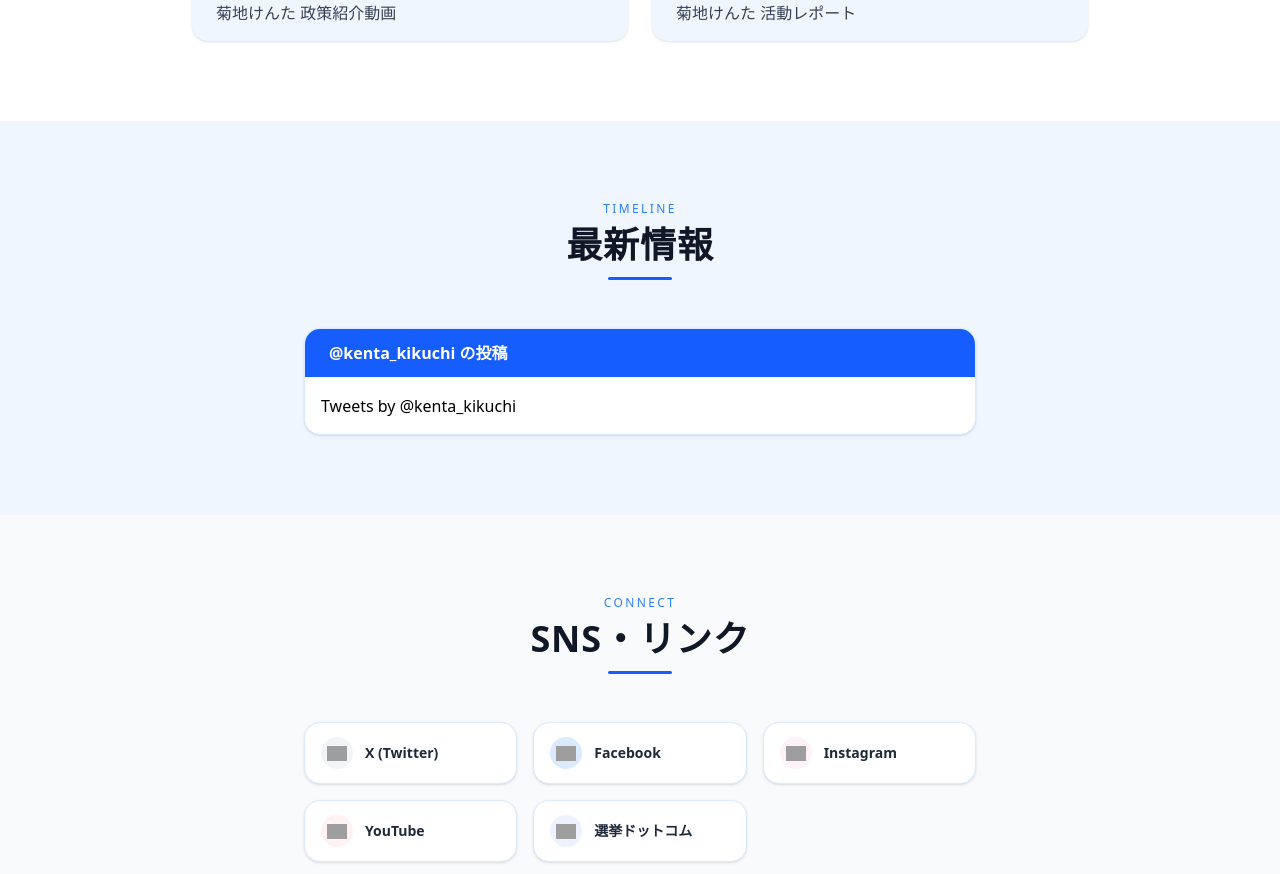
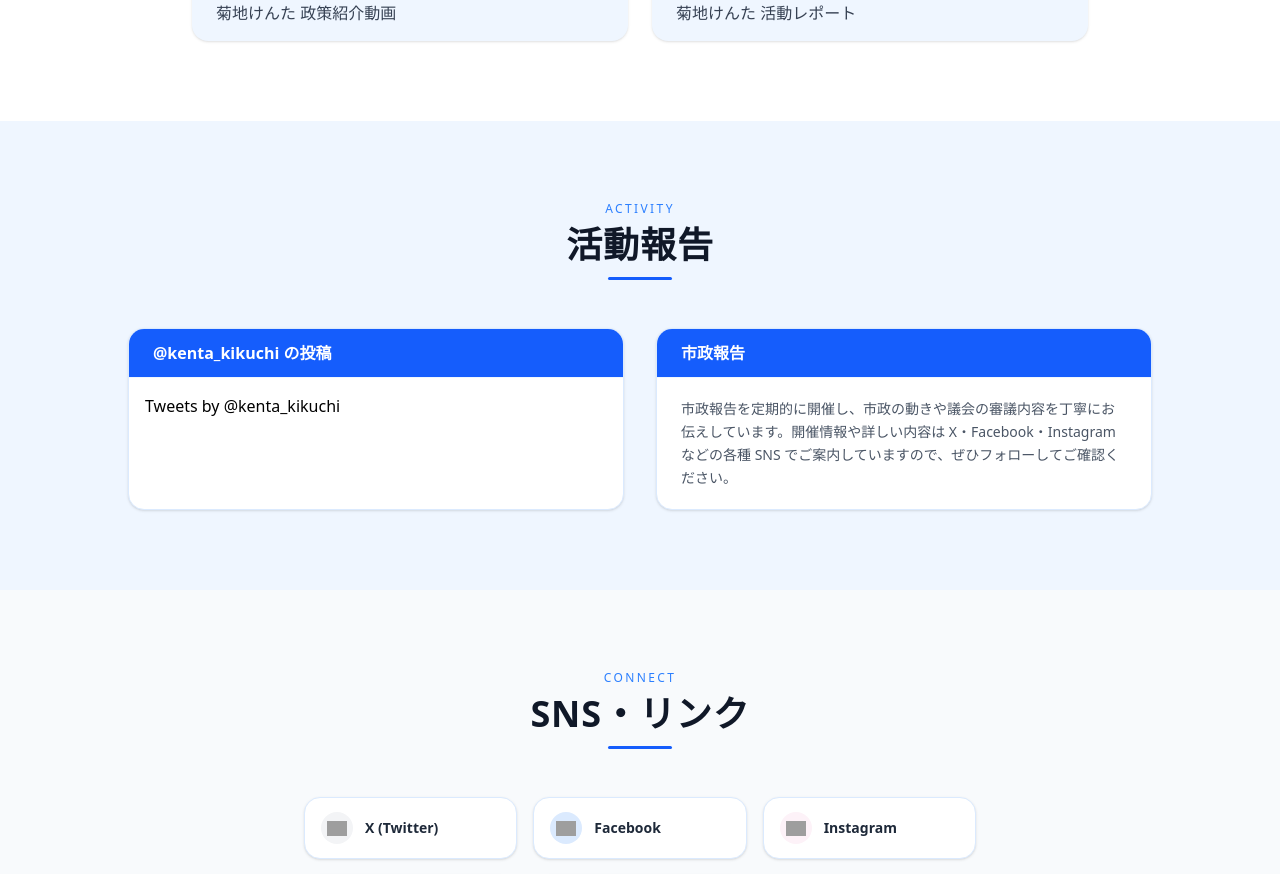
Before and after one commit to kentakikuchi0423/HOMEPAGE, a Next.js app: page / in a window 1280 px wide. Shown: the part 2560-3434 px from the top of the page. Built offline with nearby package versions, Linux system fonts and the light colour scheme; grey boxes are pictures that could not be loaded.

Commit message:
phase5d: restructure timeline into activity section

```diff
--- a/src/app/page.tsx
+++ b/src/app/page.tsx
@@ -2,7 +2,7 @@ import HeroSection from '@/components/sections/HeroSection'
 import ProfileSection from '@/components/sections/ProfileSection'
 import PolicySection from '@/components/sections/PolicySection'
 import VideoSection from '@/components/sections/VideoSection'
-import SnsSection from '@/components/sections/SnsSection'
+import ActivitySection from '@/components/sections/ActivitySection'
 import SocialLinksSection from '@/components/sections/SocialLinksSection'
 import DonationSection from '@/components/sections/DonationSection'
 
@@ -13,7 +13,7 @@ export default function Home() {
       <ProfileSection />
       <PolicySection />
       <VideoSection />
-      <SnsSection />
+      <ActivitySection />
       <SocialLinksSection />
       <DonationSection />
     </>
--- /dev/null
+++ b/src/components/sections/ActivitySection.tsx
@@ -0,0 +1,69 @@
+'use client'
+import Image from 'next/image'
+import Script from 'next/script'
+import { siteConfig } from '@/content/site'
+import { useInView } from '@/hooks/useInView'
+import SectionHeading from '@/components/ui/SectionHeading'
+
+export default function ActivitySection() {
+  const { handle } = siteConfig.xTimeline
+  const { municipalReport } = siteConfig.activity
+  const { ref, inView } = useInView<HTMLElement>()
+
+  return (
+    <section
+      ref={ref}
+      id="activity"
+      className={`bg-blue-50 px-4 py-20 reveal ${inView ? 'is-visible' : ''}`}
+    >
+      <div className="mx-auto max-w-5xl">
+        <SectionHeading en="ACTIVITY">活動報告</SectionHeading>
+
+        <div className="grid grid-cols-1 gap-8 md:grid-cols-2">
+          {/* X タイムライン */}
+          <div className="overflow-hidden rounded-2xl border border-blue-100 bg-white shadow-sm">
+            <div className="border-b border-blue-50 bg-blue-600 px-6 py-3">
+              <p className="font-semibold text-white">@{handle} の投稿</p>
+            </div>
+            <div className="px-4 py-4">
+              <a
+                className="twitter-timeline"
+                href={`https://twitter.com/${handle}`}
+                data-height="600"
+              >
+                Tweets by @{handle}
+              </a>
+            </div>
+          </div>
+
+          {/* 市政報告 */}
+          <div className="overflow-hidden rounded-2xl border border-blue-100 bg-white shadow-sm">
+            <div className="border-b border-blue-50 bg-blue-600 px-6 py-3">
+              <p className="font-semibold text-white">市政報告</p>
+            </div>
+            {municipalReport.image && (
+              <div className="relative h-48 w-full overflow-hidden">
+                <Image
+                  src={municipalReport.image}
+                  alt={municipalReport.imageAlt ?? '市政報告'}
+                  fill
+                  className="object-cover"
+                />
+              </div>
+            )}
+            <div className="px-6 py-5">
+              <p className="text-sm leading-relaxed text-gray-600">
+                {municipalReport.description}
+              </p>
+            </div>
+          </div>
+        </div>
+      </div>
+
+      <Script
+        src="https://platform.twitter.com/widgets.js"
+        strategy="lazyOnload"
+      />
+    </section>
+  )
+}
--- a/src/components/sections/SnsSection.tsx
+++ /dev/null
@@ -1,42 +0,0 @@
-'use client'
-import Script from 'next/script'
-import { siteConfig } from '@/content/site'
-import { useInView } from '@/hooks/useInView'
-import SectionHeading from '@/components/ui/SectionHeading'
-
-export default function SnsSection() {
-  const { handle } = siteConfig.xTimeline
-  const { ref, inView } = useInView<HTMLElement>()
-
-  return (
-    <section
-      ref={ref}
-      id="sns"
-      className={`bg-blue-50 px-4 py-20 reveal ${inView ? 'is-visible' : ''}`}
-    >
-      <div className="mx-auto max-w-2xl">
-        <SectionHeading en="TIMELINE">最新情報</SectionHeading>
-
-        <div className="overflow-hidden rounded-2xl border border-blue-100 bg-white shadow-sm">
-          <div className="border-b border-blue-50 bg-blue-600 px-6 py-3">
-            <p className="font-semibold text-white">@{handle} の投稿</p>
-          </div>
-          <div className="px-4 py-4">
-            <a
-              className="twitter-timeline"
-              href={`https://twitter.com/${handle}`}
-              data-height="600"
-            >
-              Tweets by @{handle}
-            </a>
-          </div>
-        </div>
-      </div>
-
-      <Script
-        src="https://platform.twitter.com/widgets.js"
-        strategy="lazyOnload"
-      />
-    </section>
-  )
-}
--- a/src/content/site.ts
+++ b/src/content/site.ts
@@ -21,6 +21,13 @@ export type SiteConfig = {
   brand: {
     headerLogo?: string; // ヘッダーロゴ画像パス（public/ 以下）例: "/images/brand/logo.png"
     logoAlt?: string;    // ロゴ画像の alt テキスト（省略時は profile.name を使用）
+  };
+  activity: {
+    municipalReport: {
+      image?: string;      // 画像パス（public/ 以下）例: "/images/activity/report.jpg"
+      imageAlt?: string;   // 画像の alt テキスト
+      description: string; // 説明文
+    };
   };
   meta: {
     title: string; // ブラウザタブ・OGP タイトル
@@ -127,6 +134,15 @@ export const siteConfig: SiteConfig = {
   xTimeline: {
     handle: "kenta_kikuchi", // X アカウント名（@ なし）を入力してください
   },
+  activity: {
+    municipalReport: {
+      // 画像ファイルを配置したら下の行のコメントを外してパスを設定してください
+      // image: "/images/activity/report.jpg",
+      // imageAlt: "市政報告の様子",
+      description:
+        "市政報告を定期的に開催し、市政の動きや議会の審議内容を丁寧にお伝えしています。開催情報や詳しい内容は X・Facebook・Instagram などの各種 SNS でご案内していますので、ぜひフォローしてご確認ください。",
+    },
+  },
   donation: {
     url: "#",
     label: "活動を応援する",
```
Also changed, not shown: 1 other file (tests, documents, lock files or other folders).
